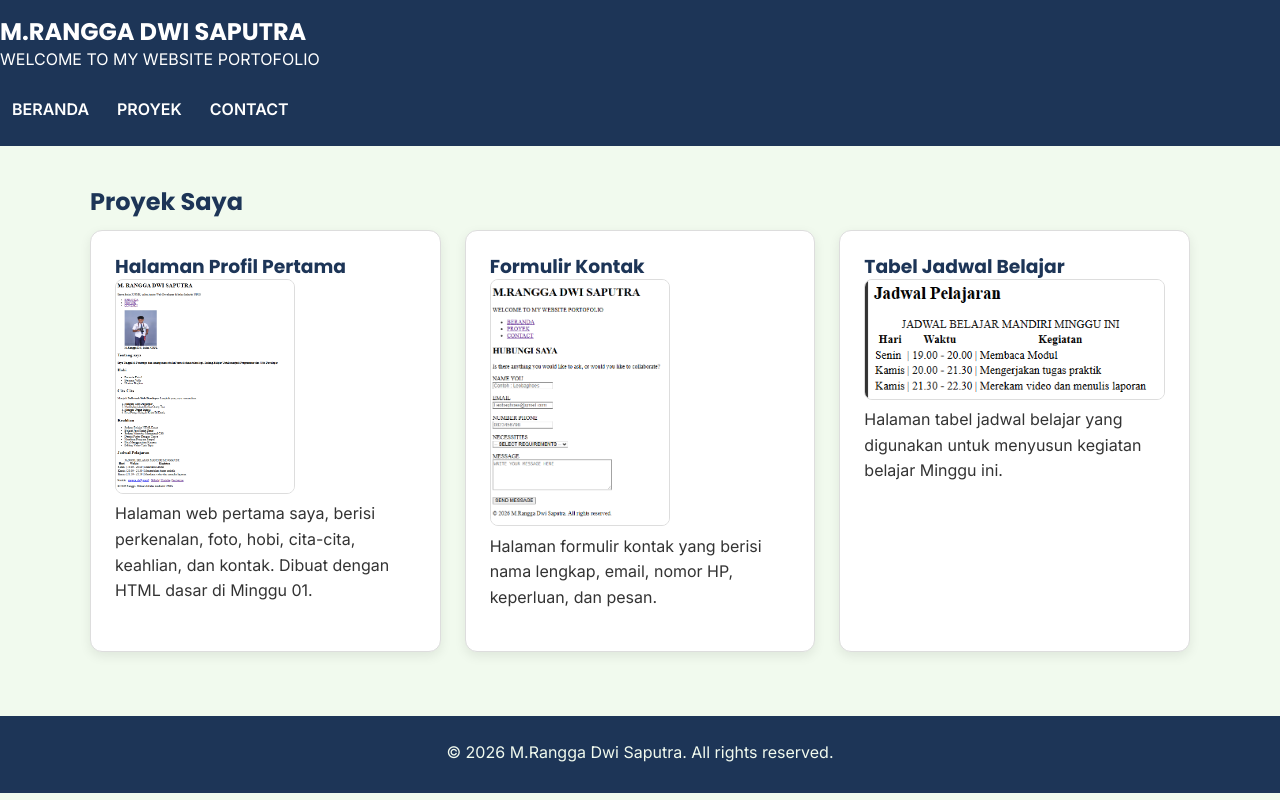
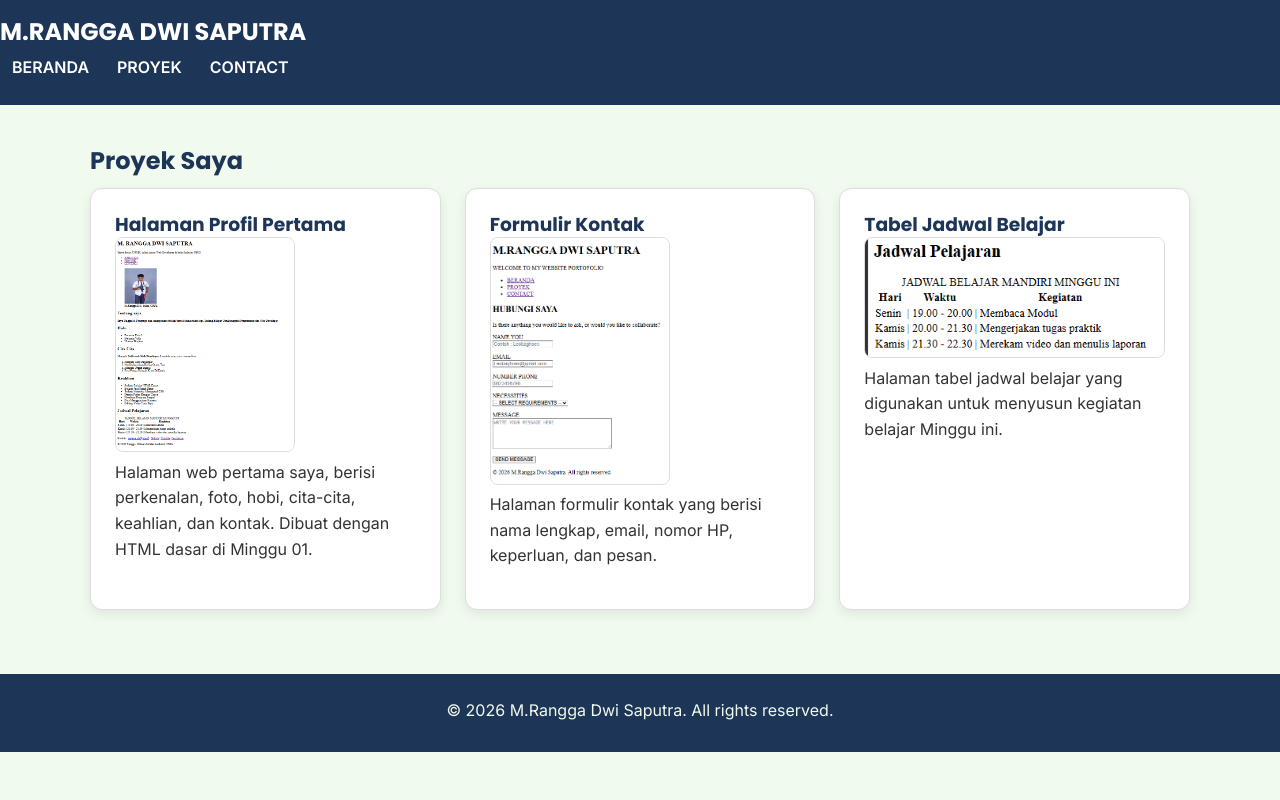
Before and after one commit to rngga0510-commits/Portofolio, a plain HTML site: page modul 5/proyek.html in a window 1280 px wide. Drawn offline with Linux system fonts and the light colour scheme.

Commit message:
fix: menghapus embuh gak jelas

```diff
--- a/modul 5/proyek.html
+++ b/modul 5/proyek.html
@@ -13,7 +13,6 @@
 
     <header>
        <h1>M.RANGGA DWI SAPUTRA</h1>
-        <p>WELCOME TO MY WEBSITE PORTOFOLIO</p>
 
         <nav>
             <ul>
```
